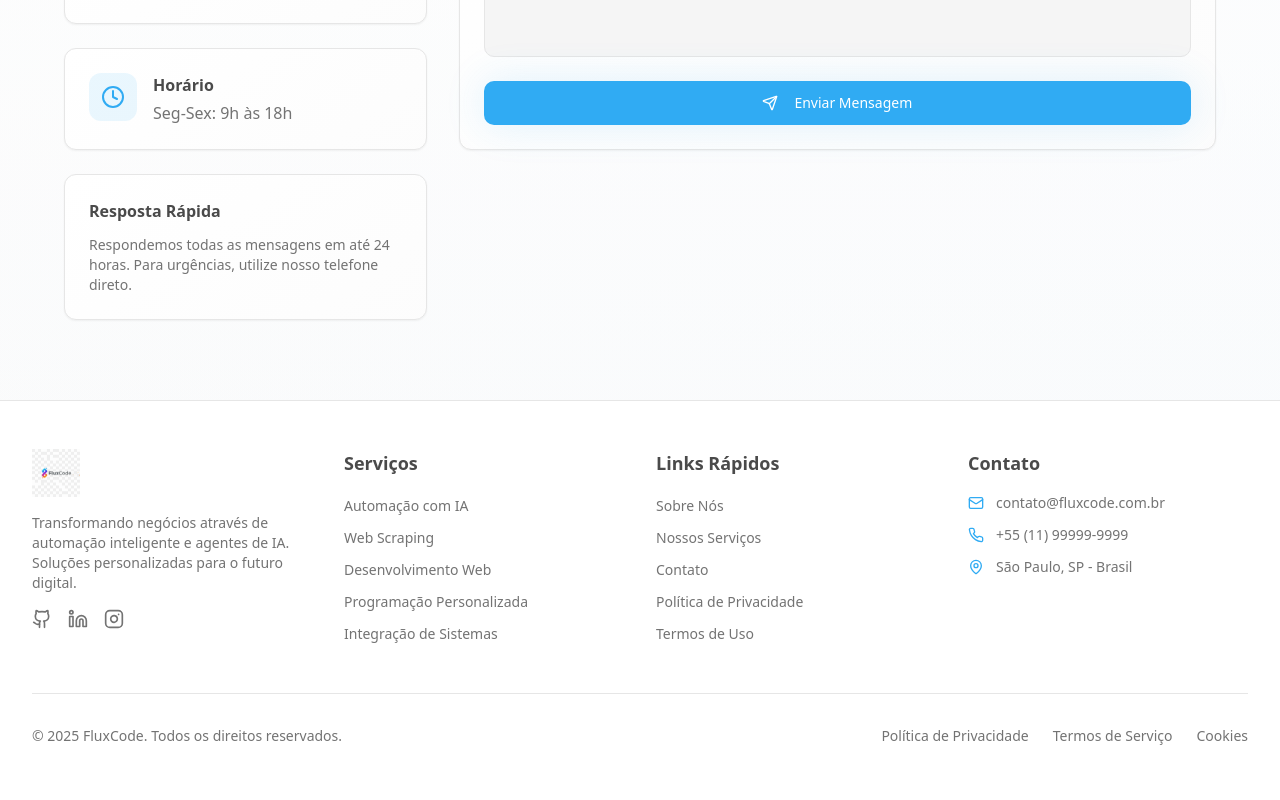
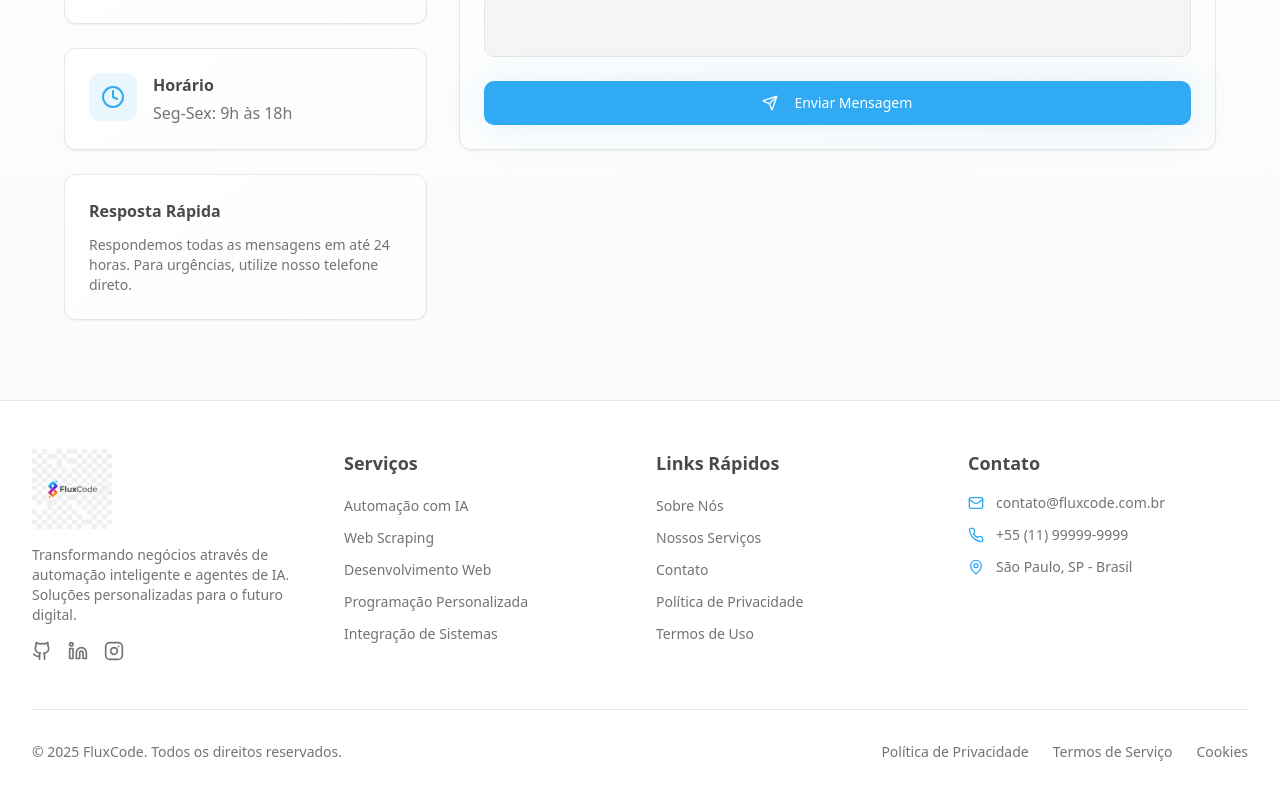
Before and after one commit to FluxCodeTHE/Fluxcode-landing, a React (Vite) app: page / in a window 1280 px wide. Shown: the part 3350-4150 px from the top of the page. Built offline with nearby package versions, Linux system fonts and the light colour scheme.

Commit message:
Fix: Adjust logo size and display

```diff
--- a/src/components/Footer.tsx
+++ b/src/components/Footer.tsx
@@ -11,7 +11,7 @@ export const Footer = () => {
           {/* Company Info */}
           <div className="space-y-4">
             <div className="flex items-center space-x-3">
-              <img src={fluxCodeLogo} alt="FluxCode Logo" className="h-12" />
+              <img src={fluxCodeLogo} alt="FluxCode Logo" className="h-20 w-auto object-contain" />
             </div>
             <p className="text-muted-foreground text-sm">
               Transformando negócios através de automação inteligente e
```
